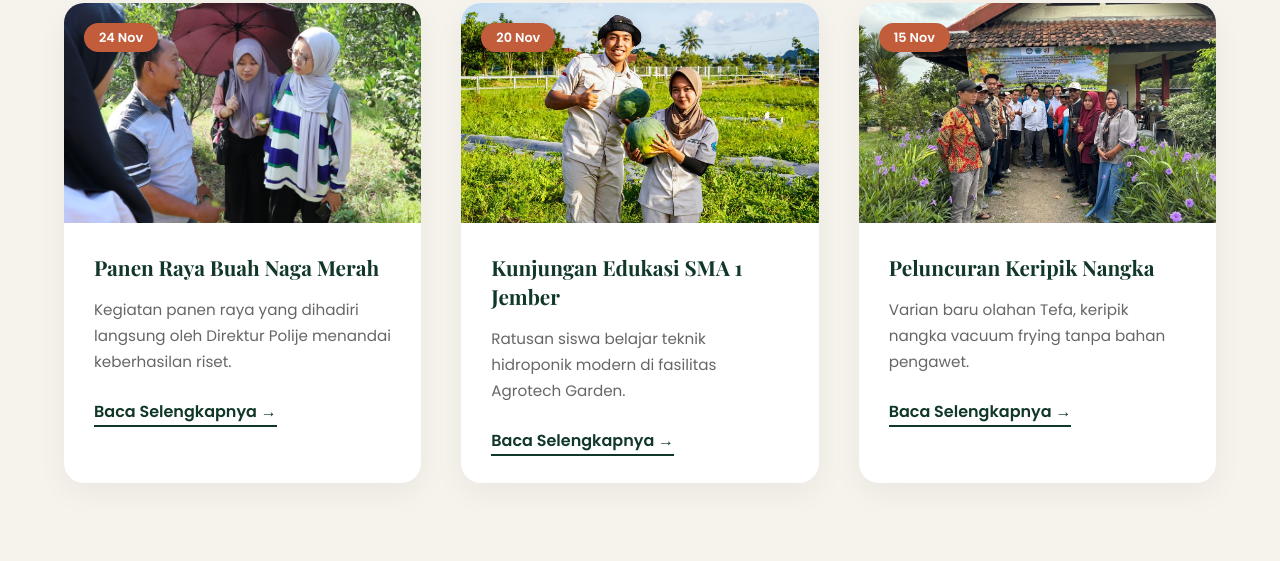
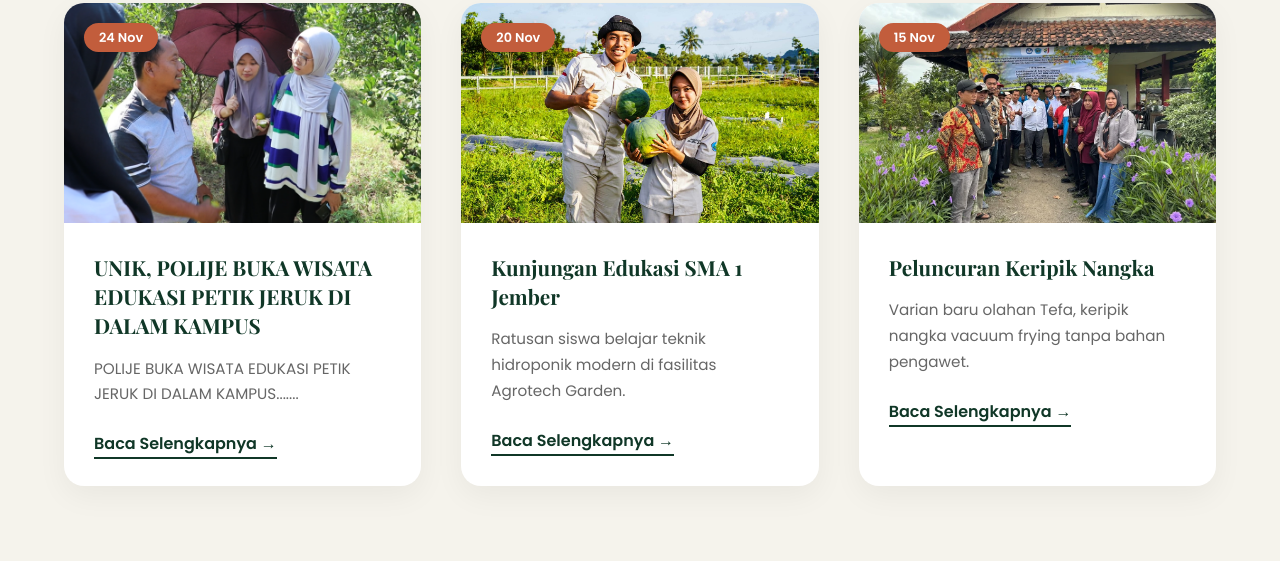
Before and after one commit to afrezz-ux/Kebun-Inovasi, a plain HTML site: page index.html in a window 1280 px wide. Shown: the part 3385-3946 px from the top of the page. Drawn offline with nearby package versions, Linux system fonts and the light colour scheme.

Commit message:
Update index.html

```diff
--- a/index.html
+++ b/index.html
@@ -177,11 +177,11 @@
                 <div class="news-card">
                     <div class="n-img">
                         <span class="n-date">24 Nov</span>
-                        <img src="images/berita 1.png" onerror="this.src='https://placehold.co/400x300/eee/333?text=Foto+Panen'" alt="Panen Raya">
+                        <img src="images/berita 1.png" onerror="this.src='https://placehold.co/400x300/eee/333?text=Foto+Panen'" alt="Petik Jeruk">
                     </div>
                     <div class="n-info">
-                        <h4 class="n-title">Panen Raya Buah Naga Merah</h4>
-                        <p class="n-desc">Kegiatan panen raya yang dihadiri langsung oleh Direktur Polije menandai keberhasilan riset.</p>
+                        <h4 class="n-title">UNIK, POLIJE BUKA WISATA EDUKASI PETIK JERUK DI DALAM KAMPUS</h4>
+                        <p class="n-desc">POLIJE BUKA WISATA EDUKASI PETIK JERUK DI DALAM KAMPUS.......</p>
                         <a href="detailberita.html?id=201" class="n-link">Baca Selengkapnya →</a>
                     </div>
                 </div>
@@ -266,4 +266,5 @@
     <script src="js/home.js"></script>
 
 </body>
+
 </html>
```
